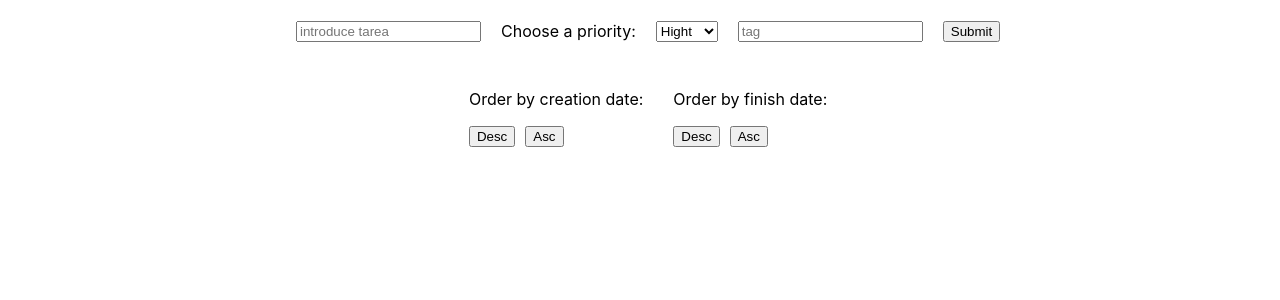
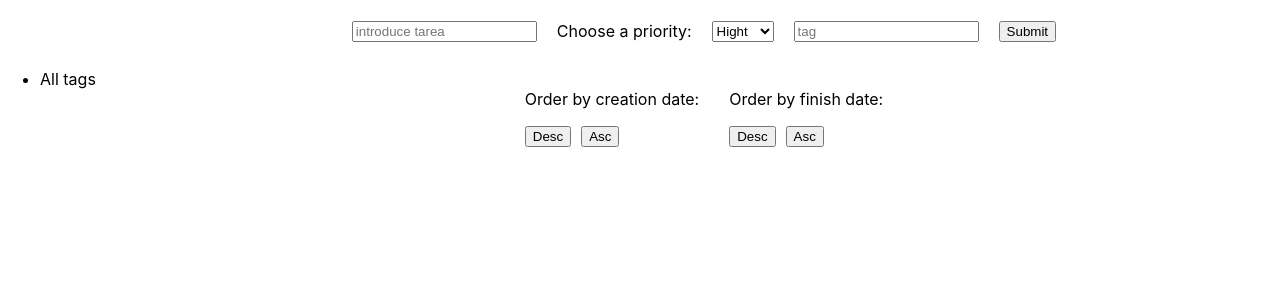
Before and after one commit to ceciliasegura/React-ToDo-App, a React (Create React App) app: page / in a window 1280 px wide. Shown: the top 300 px of the page. Built offline with nearby package versions, Linux system fonts and the light colour scheme; the HTML template or start-up script is replaced by a standard one.

Commit message:
Fix filters

```diff
--- a/src/App.js
+++ b/src/App.js
@@ -19,6 +19,7 @@ const createNewDateAndFormatt = () => new Date().toLocaleDateString("es-ES", {
 
 function App() {
   const [tasks, setTasks] = useState([]);
+  const [filterTasks, setFilterTasks] = useState([]);
   const [tags, setTags] = useState([]);
 
   const addTask = (nameTask, priority, tag) => {
@@ -34,6 +35,7 @@ function App() {
 
     const newTasks = [...tasks, newTask];
     setTasks(newTasks);
+    setFilterTasks(newTasks);
     localStorage.setItem(KEY, JSON.stringify(newTasks));
     updateTags(newTasks);
   };
@@ -50,11 +52,25 @@ function App() {
     });
     setTasks(updatedObjects);
     localStorage.setItem(KEY, JSON.stringify(updatedObjects));
+    const updatedObjectsFiltered = filterTasks.map(obj => {
+      if (obj.id === id) {
+        return {
+          ...obj, completed: true, finishDate: createNewDateAndFormatt()
+        };
+      }
+      return obj;
+    });
+    setFilterTasks(updatedObjectsFiltered);
   }
 
-  const filterTag = (tag) => {
-    const updatedObjects = tasks.filter(obj => obj.tag === tag);
-    setTasks(updatedObjects);
+  const filterTag = (tag, clear) => {
+    if (clear) {
+      setFilterTasks(tasks);
+    } else {
+
+      const updatedObjects = tasks.filter(obj => obj.tag === tag);
+      setFilterTasks(updatedObjects);
+    }
   }
 
   const deleteTask = (id) => {
@@ -62,31 +78,37 @@ function App() {
     setTasks(updatedObjects);
     localStorage.setItem(KEY, JSON.stringify(updatedObjects));
     updateTags(updatedObjects);
+    const updatedObjectsFiltered = filterTasks.filter(obj => obj.id !== id);
+    if (updatedObjectsFiltered.length > 0) {
+      setFilterTasks(updatedObjectsFiltered);
+    } else {
+      setFilterTasks(updatedObjects);
+    }
   }
 
   const orderDes = (e) => {
     e.preventDefault();
-    const copiedArr = [...tasks];
+    const copiedArr = [...filterTasks];
     const sortedTasks = copiedArr.sort((a, b) => {
       return new Date(b.creationDate) - new Date(a.creationDate);
     });
 
-    setTasks(sortedTasks);
+    setFilterTasks(sortedTasks);
   }
 
   const orderAsc = (e) => {
     e.preventDefault();
-    const copiedArr = [...tasks];
+    const copiedArr = [...filterTasks];
     const sortedTasks = copiedArr.sort((a, b) => {
       return new Date(a.creationDate) - new Date(b.creationDate);
     });
 
-    setTasks(sortedTasks);
+    setFilterTasks(sortedTasks);
   }
 
   const orderDesFinish = (e) => {
     e.preventDefault();
-    const copiedArr = [...tasks];
+    const copiedArr = [...filterTasks];
     const sortedTasks = copiedArr.sort((a, b) => {
       if (!b.finishDate) {
         return -1;
@@ -97,12 +119,12 @@ function App() {
       return new Date(b.finishDate) - new Date(a.finishDate);
     });
 
-    setTasks(sortedTasks);
+    setFilterTasks(sortedTasks);
   }
 
   const orderAscFinish = (e) => {
     e.preventDefault();
-    const copiedArr = [...tasks];
+    const copiedArr = [...filterTasks];
     const sortedTasks = copiedArr.sort((a, b) => {
       if (!b.finishDate) {
         return -1;
@@ -113,13 +135,14 @@ function App() {
       return new Date(a.finishDate) - new Date(b.finishDate);
     });
 
-    setTasks(sortedTasks);
+    setFilterTasks(sortedTasks);
   }
 
   useEffect(() => {
     const storedTasks = JSON.parse(localStorage.getItem(KEY));
     if (storedTasks) {
       setTasks(storedTasks);
+      setFilterTasks(storedTasks);
       updateTags(storedTasks);
     }
   }, []);
@@ -146,7 +169,7 @@ function App() {
             <button style={{ marginLeft: "10px" }} onClick={orderAscFinish}>Asc</button>
           </div>
         </div>
-        <ToDoList tasks={tasks} deleteTask={deleteTask} completeTask={completeTask} />
+        <ToDoList tasks={filterTasks} deleteTask={deleteTask} completeTask={completeTask} />
       </div>
     </div>
   );
--- a/src/components/TagsMenu.jsx
+++ b/src/components/TagsMenu.jsx
@@ -1,8 +1,8 @@
 export default function TaskMenu({ tags, filterTag }) {
 
-    const clickTag = (e, tag) => {
+    const clickTag = (e, tag, clear) => {
         e.preventDefault();
-        filterTag(tag);
+        filterTag(tag, clear);
     }
 
     return (
@@ -11,6 +11,7 @@ export default function TaskMenu({ tags, filterTag }) {
                 {tags.map((v, i) => {
                     return <li onClick={(e) => clickTag(e, v)} key={i}>{v}</li>
                 })}
+                <li onClick={(e) => clickTag(e, "", true)}>All tags</li>
             </ul>
         </div>
     )
```
